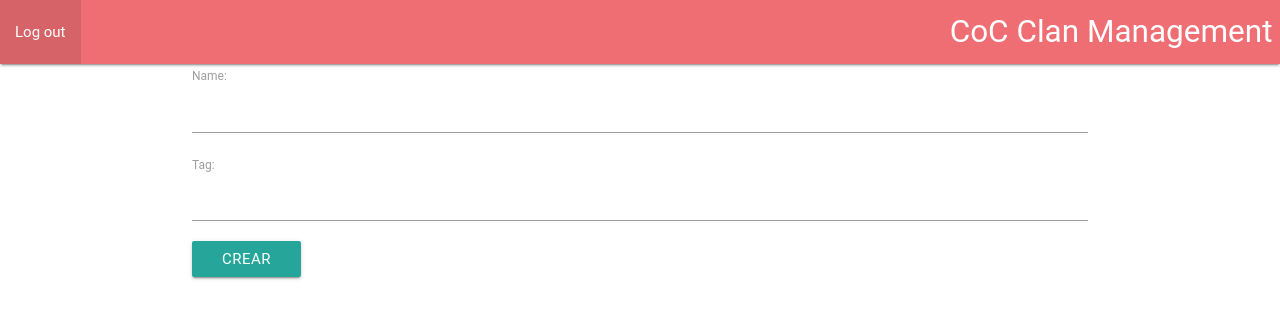
After one commit to potray/CoCClanManager, a Django app: page /create_clan/ in a window 1280 px wide. The commit adds this page. Shown: the top 319 px of the page. Run offline with Django 3.2, Linux system fonts and the light colour scheme; the visitor is signed in with stand-in values (Sample User, id 1); some libraries are stand-ins or nearby versions; some web fonts are replaced.

Commit message:
Clans can be created!

```diff
--- a/ResistenciaCoC/forms.py
+++ b/ResistenciaCoC/forms.py
@@ -1,9 +1,12 @@
 from django.contrib.auth import authenticate
 from django.contrib.auth.models import User
+from django.core.exceptions import ValidationError
 from django.forms import ModelForm
 from django import forms
 
 from django.utils.translation import ugettext_lazy as _
+
+from ResistenciaCoC.models import Clan
 
 
 class LoginForm(forms.Form):
@@ -34,14 +37,16 @@ class RegistrationForm(ModelForm):
 
     class Meta:
         model = User
-        fields = ('username', 'password')
+        fields = ('username', 'password', 'first_name')
 
         widgets = {
             'password': forms.PasswordInput(),
             'username': forms.EmailInput(),
+
         }
         labels = {
             'username': 'Email',
+            'first_name': 'Nombre en el juego',
         }
         error_messages = {
             'username': {
@@ -63,3 +68,29 @@ class RegistrationForm(ModelForm):
                     code='password_mismatch',
             )
         return password2
+
+class CreateClanForm (ModelForm):
+
+    class Meta:
+        model = Clan
+
+        fields = ('name', 'tag')
+
+        error_messages = {
+            'tag': {
+                'unique': _('This clan tag is already taken.'),
+            }
+        }
+
+    # Check if there is already a clan with this tag.
+    def clean(self):
+        cleaned_data = self.cleaned_data
+        if Clan.objects.filter(tag=cleaned_data['tag']).exists():
+            raise ValidationError(_('This clan tag is already taken.'))
+
+        print cleaned_data['tag']
+
+        if len(cleaned_data['tag']) != 8:
+            raise ValidationError(_('The clan tag must have 8 characters.'))
+
+        return cleaned_data
--- a/ResistenciaCoC/models.py
+++ b/ResistenciaCoC/models.py
@@ -1,3 +1,4 @@
+from django.contrib.auth.models import User
 from django.db import models
 
 
@@ -47,3 +48,11 @@ class Attack(models.Model):
     donor = models.CharField(max_length=100, null=True)
     war = models.ForeignKey(War)
     castle = models.ForeignKey(Castle, null=True)
+
+
+class Clan(models.Model):
+    name = models.CharField(max_length=100)
+    tag = models.CharField(max_length=8, unique=True)
+    admin = models.ForeignKey(User, related_name='clan_admin')
+    managers = models.ManyToManyField(User, related_name='clan_manager')
+    members = models.ManyToManyField(User, related_name='clan_member')
--- a/ResistenciaCoC/urls.py
+++ b/ResistenciaCoC/urls.py
@@ -26,6 +26,8 @@ urlpatterns = [
     url(r'^logout/', views.user_logout),
     url(r'^registration/', views.registration),
     url(r'^index_logged_in/', views.index_logged_in),
+    url(r'^create_clan/', views.create_clan),
+    url(r'^join_clan/', views.join_clan),
 
 
 ]
--- a/ResistenciaCoC/views.py
+++ b/ResistenciaCoC/views.py
@@ -5,7 +5,7 @@ from django.http import HttpResponseRedirect, HttpResponse
 from django.shortcuts import render
 import time
 
-from ResistenciaCoC.forms import RegistrationForm, LoginForm
+from ResistenciaCoC.forms import RegistrationForm, LoginForm, CreateClanForm
 from ResistenciaCoC.models import War, Attack, Castle
 
 # Troop names
@@ -132,6 +132,19 @@ def todo(request):
     return render(request, 'index.html', args)
 
 
+@login_required
+def index_logged_in(request):
+    # Get user clan info
+    user = request.user
+    clan_member = user.clan_member.all()
+    if clan_member.count() == 0:
+        clan_membership = 'no_clan'
+    else:
+        clan_membership = clan_member
+    return render(request, 'index_logged_in.html', {'clan_membership': clan_membership,
+                                                    'user': user,})
+
+
 def index(request):
     if request.method == 'POST':
         form = LoginForm(request.POST)
@@ -139,10 +152,13 @@ def index(request):
             user = form.login(request)
             if user:
                 login(request, user)
-                return HttpResponseRedirect('/index_logged_in')
+                return index_logged_in(request)
             else:
                 print"no"
     else:
+        # Check if there is a logged in user
+        if request.user.username != '':
+            return index_logged_in(request)
         form = LoginForm()
     return render(request, 'index.html', {'form': form})
 
@@ -153,10 +169,9 @@ def registration(request):
         if form.is_valid():
             # Hash the password.
             print form.cleaned_data
-            newUser = form.instance
-            newUser.password = make_password(newUser.password)
-            newUser.email = newUser.username
-            newUser.save()
+            new_user = form.instance
+            new_user.password = make_password(new_user.password)
+            new_user.save()
             return HttpResponseRedirect('/')
     else:
         form = RegistrationForm()
@@ -170,5 +185,23 @@ def user_logout(request):
 
 
 @login_required
-def index_logged_in(request):
-    return render(request, 'index_logged_in.html')
+def create_clan(request):
+    if request.method == 'POST':
+        form = CreateClanForm(request.POST)
+        if form.is_valid():
+            # Save the clan
+            new_clan = form.instance
+            # The creator is the admin.
+            new_clan.admin = request.user
+            new_clan.save()
+            # The creator is also a member! We need to do this after saving because many to many relationships.
+            new_clan.members.add(request.user)
+            new_clan.save()
+            return index_logged_in(request)
+    else:
+        form = CreateClanForm()
+
+    return render(request, 'create_clan.html', {'form': form})
+
+def join_clan(request):
+    return None
--- a/templates/base_logged_in.html
+++ b/templates/base_logged_in.html
@@ -32,11 +32,11 @@
     <div class="nav-wrapper">
         <a href="#" class="brand-logo right">CoC Clan Management</a>
         <ul id="nav-mobile" class="left hide-on-med-and-down">
+            <li><a href="/logout">Log out</a></li>
         </ul>
     </div>
 </nav>
 <div class="container">
-    Bienvenido
     {% block content %}{% endblock content %}
 </div>
 </body>
--- /dev/null
+++ b/templates/create_clan.html
@@ -0,0 +1,10 @@
+{% extends "base_logged_in.html" %}
+
+{% block title %}Crear Clan{% endblock title %}
+{% block content %}
+    <form action = "" method = "post">
+        {% csrf_token %}
+        {{ form }}
+        <button type = submit class = "btn waves-effect waves-light">Crear</button>
+    </form>
+{% endblock content %}
--- a/templates/registration.html
+++ b/templates/registration.html
@@ -6,6 +6,6 @@
     <form action="#" method="post">
         {% csrf_token %}
         {{ form }}
-        <input type="submit" value="Register" class="btn waves-effect waves-light"/>
+        <button type=submit class="btn waves-effect waves-light">Registrar</button>
     </form>
 {% endblock content %}
```
Also changed, not shown: templates/index_logged_in.html (+9 -1 lines), ResistenciaCoC/migrations/0008_clan.py (added), ResistenciaCoC/migrations/0009_auto_20160131_1926.py (added), ResistenciaCoC/migrations/0010_auto_20160201_1839.py (added).
